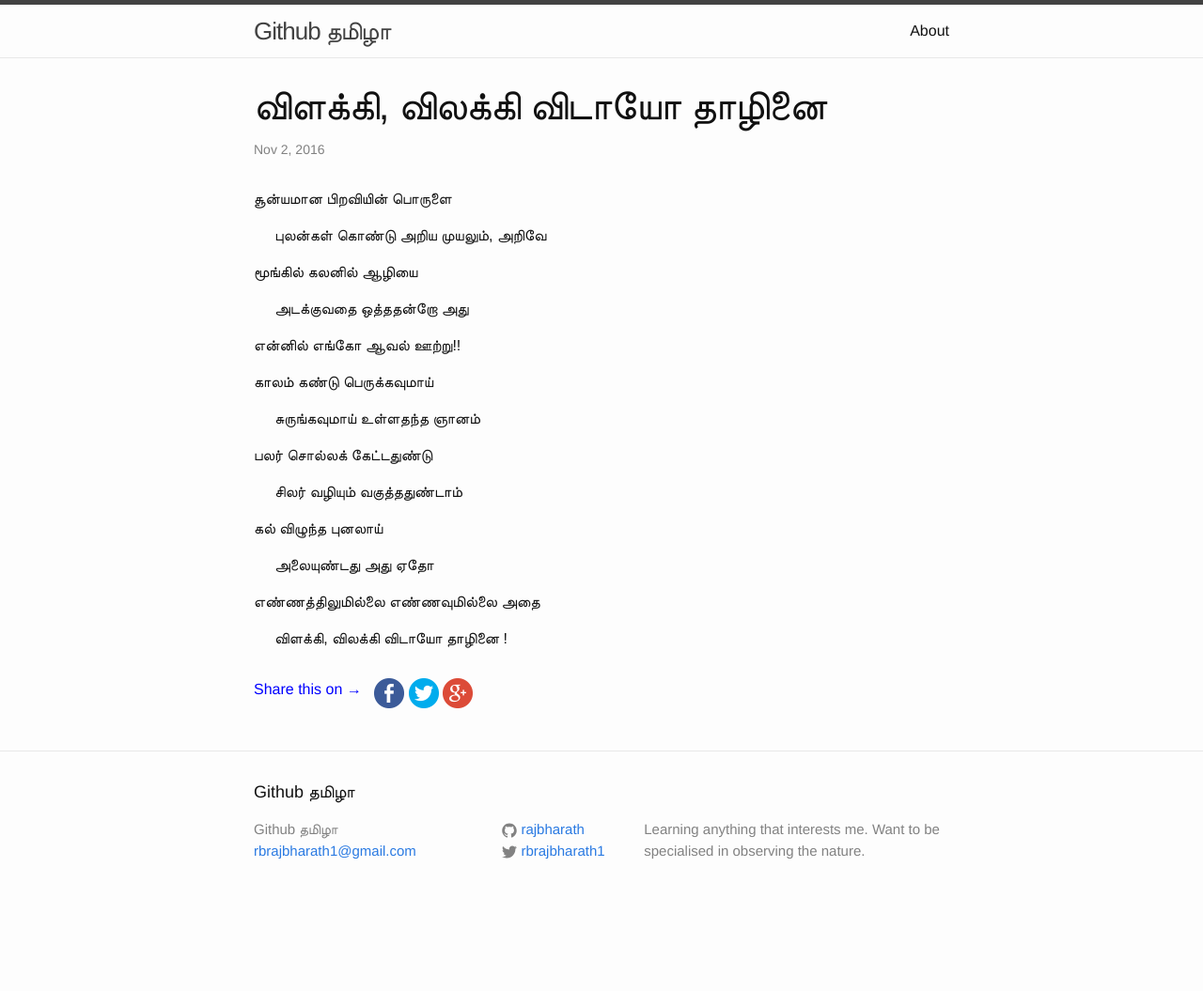
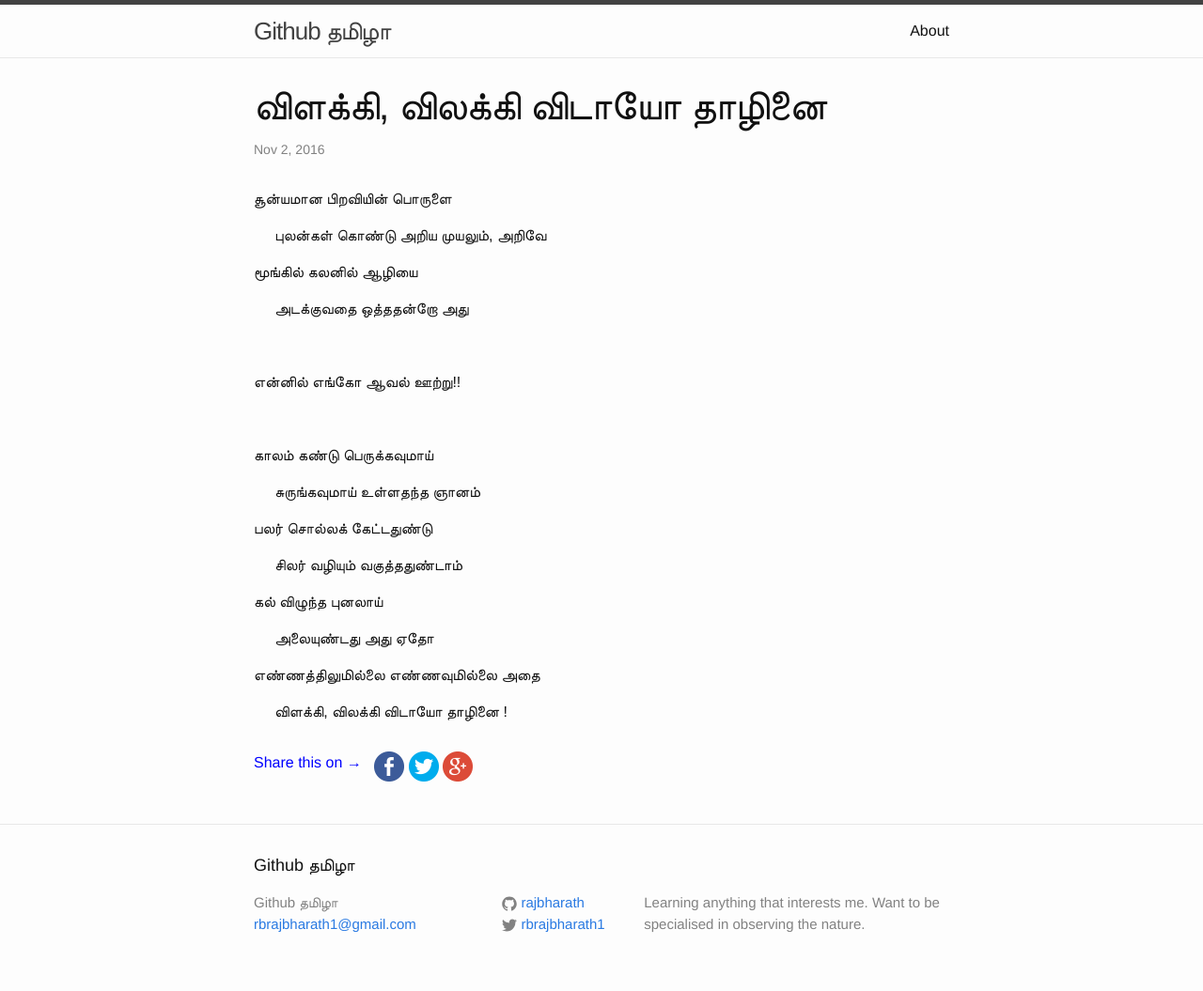
Before and after one commit to rajbharath/rajbharath.github.io, a Jekyll site: the page built from _posts/2016-11-02- poem - vilakki vidaayo thaazhinai.markdown, in a window 1280 px wide. Shown: the whole page at 94% size. Built offline with Jekyll 4.4.1, drawn with Linux system fonts in a browser that asks for light colours; before the commit the page ends 977 px from its top, so only the background shows below that.

Commit message:
Fixed Spacing in poem - vilakki vidaayo thaazhinai

```diff
--- a/_posts/2016-11-02- poem - vilakki vidaayo thaazhinai.markdown
+++ b/_posts/2016-11-02- poem - vilakki vidaayo thaazhinai.markdown
@@ -13,8 +13,12 @@ categories: Poem
 &nbsp;&nbsp;&nbsp;&nbsp;&nbsp;அடக்குவதை ஒத்ததன்றோ அது
 
 
+&nbsp;&nbsp;&nbsp;&nbsp;&nbsp;
+
 என்னில் எங்கோ ஆவல் ஊற்று!!
 
+
+&nbsp;&nbsp;&nbsp;&nbsp;&nbsp;
 
 காலம் கண்டு பெருக்கவுமாய்
 
```
